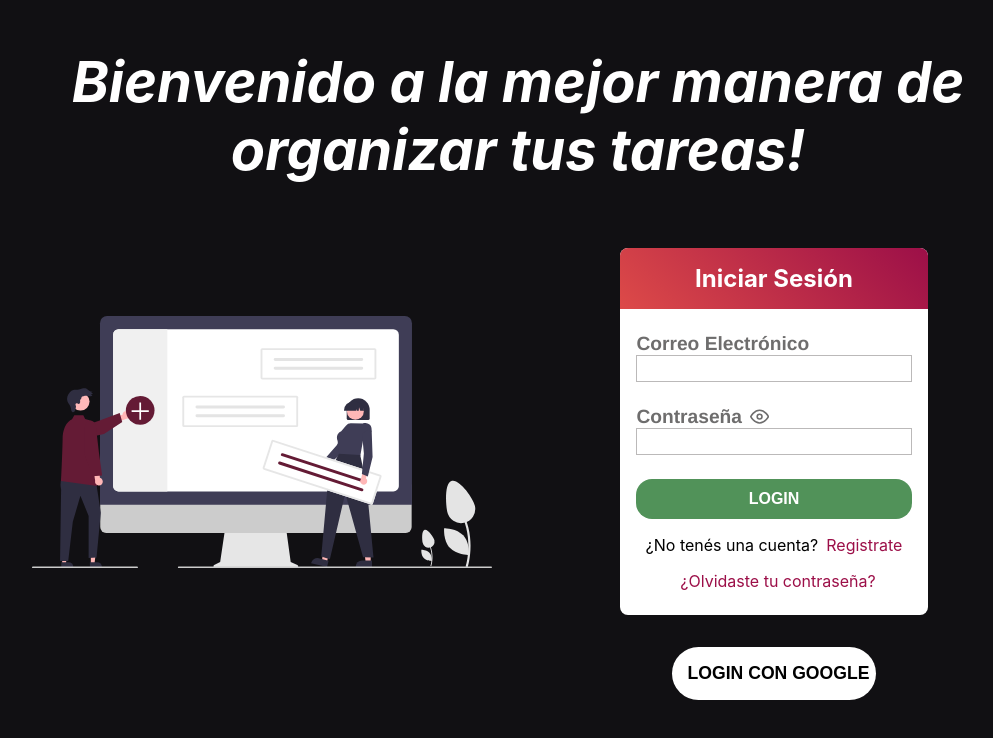
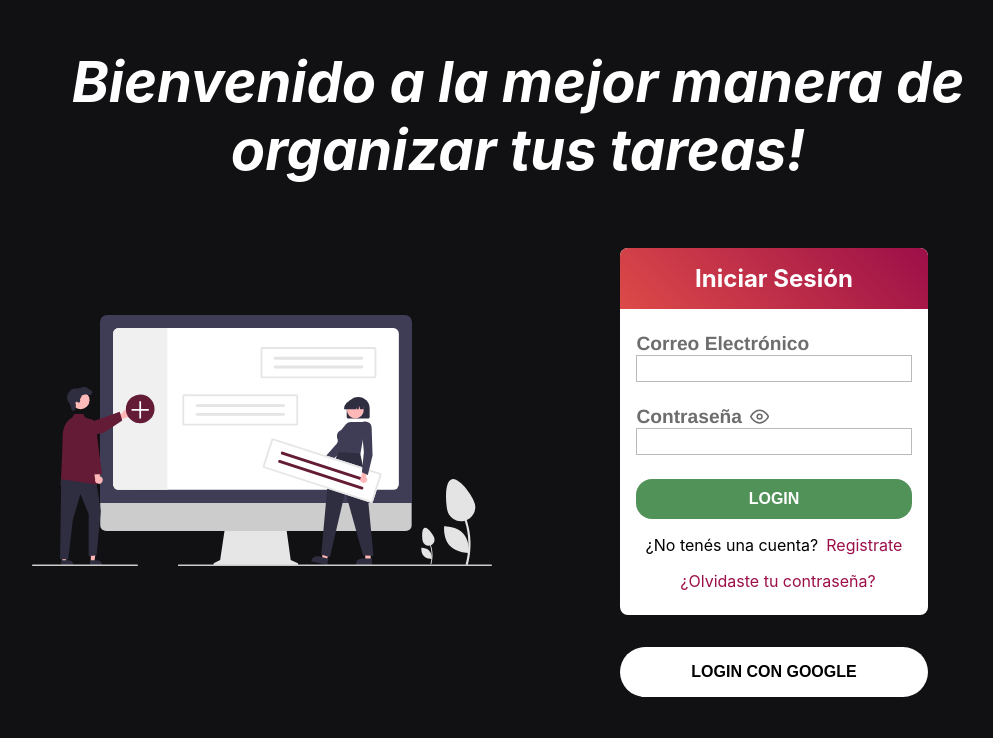
Before and after one commit to fedeferrelli/todo_list, a React (Create React App) app: page / in a window 1280 px wide. Shown: the top 738 px of the page, without its empty margins (122-1115 px from the left). Built offline with nearby package versions, Linux system fonts and the light colour scheme; no server answers.

Commit message:
Restyle Login with google button

```diff
--- a/src/css/registro_login.css
+++ b/src/css/registro_login.css
@@ -266,26 +266,29 @@ margin-top: 4rem;
 }
 
 .botonera-google-lr{
-
-    width: 40%;
+    width:60%;
     max-width: 25rem;
     margin-left: auto;
     margin-right: auto;
     margin-top: 2rem;
+    text-align: center;
 }
 
 .google-login-lr{
    width: 100%;
+
+
    text-align: center;
     padding: 1rem;
+    padding-left: 2rem;
+    padding-right: 2rem;
+
     background-color: white;
     border-radius: 10rem;
-    font-size: 1.1rem;
+    font-size: 1rem;
     text-transform: uppercase;
     font-weight: bold;
     border: none;
-
-
 }
 
 .google-login-lr:hover{
@@ -350,7 +353,7 @@ margin-top: 4rem;
       }
 
     .botonera-google-lr{
-
         width: 81%;
     }
+
 }
```
